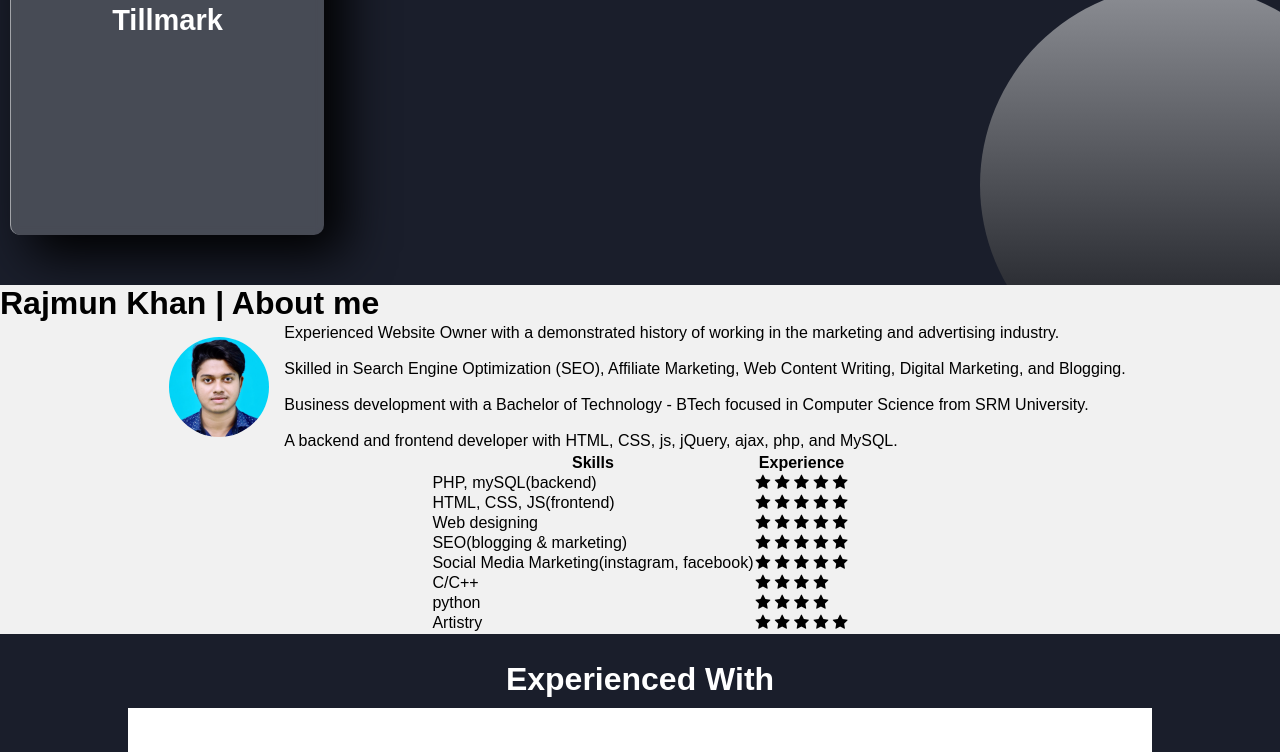
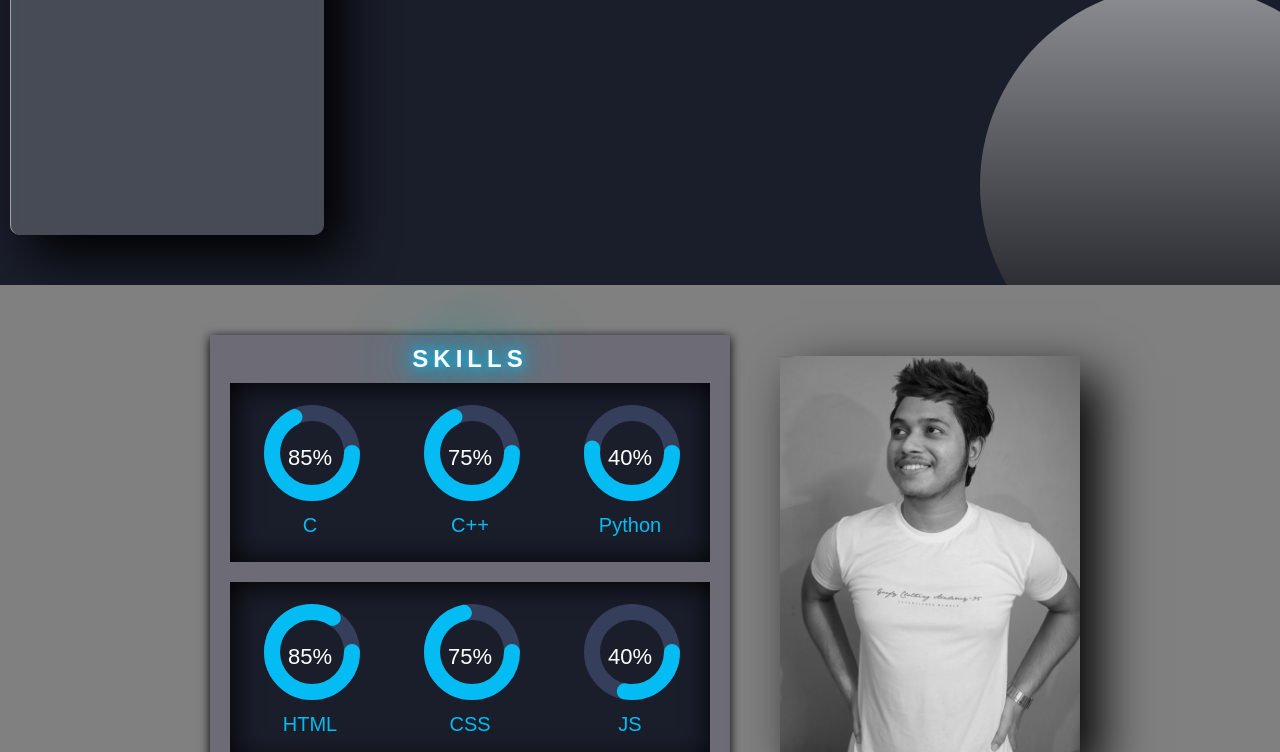
Before and after one commit to rajmunkhan/portfolio-hire-a-full-stack-developer, a plain HTML site: page index.html in a window 1280 px wide. Shown: the part 1900-2652 px from the top of the page. Drawn offline with Linux system fonts and the light colour scheme.

Commit message:
Add files via upload

```diff
--- a/index.html
+++ b/index.html
@@ -121,13 +121,13 @@
             <div class="card3 card">
                 <h1 class="card-h1">03</h1>
                 <div class="portfolio-img">
-                    <img src="img/prologo1.jpg" alt="raaj's projects">
-                    <h2>Tillmark</h2>
+                    <img style="width: 130px;" src="skills/fast delivery logo.png" alt="raaj's projects">
+                    <h2>Fast Delivery</h2>
                 </div>
                 <div class="project-inside">
                     <h2>Project 3</h2>
-                    <button><a href="https://tillmark.000webhostapp.com/">LINK</a></button>
-                    <p>This was my first project and it is not responsive because I didn't use mediaquery here.</p>
+                    <button><a href="https://rajmunkhan.github.io/skygoal/">LINK</a></button>
+                    <p>This is a landing page for the delivery service company. This is just a front end project</p>
                     <div>
                         <i class="fa fa-star"></i>
                         <i class="fa fa-star"></i>
@@ -142,13 +142,13 @@
             <div class="card4 card">
                 <h1 class="card-h1">04</h1>
                 <div class="portfolio-img">
-                    <img src="img/prologo1.jpg" alt="raaj's projects">
-                    <h2>Tillmark</h2>
+                    <!-- <img src="img/prologo1.jpg" alt="raaj's projects"> -->
+                    <h2>Learner's Refined</h2>
                 </div>
                 <div class="project-inside">
                     <h2>Project 4</h2>
-                    <button><a href="https://tillmark.000webhostapp.com/">LINK</a></button>
-                    <p>This was my first project and it is not responsive because I didn't use mediaquery here.</p>
+                    <button><a href="https://github.com/rajmunkhan/HackAcode">LINK</a></button>
+                    <p>This is my hackathon project(team of 2 members). This has almost all the features of google classromm and more than that. It is my biggest project till now.</p>
                     <div>
                         <i class="fa fa-star"></i>
                         <i class="fa fa-star"></i>
@@ -165,115 +165,103 @@
     </section>
 
 
-    <div class="about" id="about">
-        <h1 data-text="Rajmun&nbsp;Khan&nbsp;&#124;&nbsp;About&nbsp;me">Rajmun Khan | About me</h1>
-        <div class="flex" style="flex-wrap: wrap;">
-            <div class=" about-me flex">
-                <img style="width: 100px; border-radius: 50%; padding: 15px;" src="img/rajmun.JPG" alt="hire a full stack developer">
-                Experienced Website Owner with a demonstrated history of working in the marketing and advertising
-                industry.
-                <br>
-                <br>
-                Skilled in Search Engine Optimization (SEO), Affiliate Marketing, Web Content Writing, Digital
-                Marketing, and Blogging.
-                <br>
-                <br>
-                Business development with a Bachelor of Technology - BTech focused in Computer Science from SRM
-                University.
-                <br>
-                <br>
-                A backend and frontend developer with HTML, CSS, js, jQuery, ajax, php, and MySQL.
+    <section>
+        <!-- <video src="./img/pexels-rostislav-uzunov-5680034.mp4" autoplay="true" loop="true" muted><video></video> -->
+        <div style="flex-wrap: wrap;display: flex;justify-content: center; margin: 0; padding: 20px; background-color: gray;align-items: center;">
+            <div class="about-left">
+                <h2>Skills</h2>
+                <div class="skills">
+                    <div class="skill-meter">
+                        <div class="meter c">
+                            <div  style="display: flex;justify-content: center;align-items: center;width: 130px;height: 130px; position: absolute; top: 10px;">
+                                <span style="color: white; font-size: 22px;">85%</span></div>
+
+                            <svg>
+                                <circle cx="50" cy="50" r="40" />
+                                <circle cx="50" cy="50" r="40" />
+                            </svg>
+                            <span style="color: #03bcf4; font-size: 20px;padding: 10px;">C</span>
+                        </div>
+                        <div class="meter cpp">
+                            <div  style="display: flex;justify-content: center;align-items: center;width: 130px;height: 130px; position: absolute; top: 10px;">
+                                <span style="color: white; font-size: 22px;">75%</span></div>
+
+                            <svg>
+                                <circle cx="50" cy="50" r="40" />
+                                <circle cx="50" cy="50" r="40" />
+                            </svg>
+                            <span style="color: #03bcf4; font-size: 20px;padding: 10px;">C++</span>
+                        </div>
+                        <div class="meter python">
+                            <div  style="display: flex;justify-content: center;align-items: center;width: 130px;height: 130px; position: absolute; top: 10px;">
+                                <span style="color: white; font-size: 22px;">40%</span></div>
+
+                            <svg>
+                                <circle cx="50" cy="50" r="40" />
+                                <circle cx="50" cy="50" r="40" />
+                            </svg>
+                            <span style="color: #03bcf4; font-size: 20px;padding: 10px;">Python</span>
+                        </div>
+
+                    </div>
+                    <div class="skill-meter">
+                        <div class="meter html">
+                            <div  style="display: flex;justify-content: center;align-items: center;width: 130px;height: 130px; position: absolute; top: 10px;">
+                                <span style="color: white; font-size: 22px;">85%</span></div>
+
+                            <svg>
+                                <circle cx="50" cy="50" r="40" />
+                                <circle cx="50" cy="50" r="40" />
+                            </svg>
+                            <span style="color: #03bcf4; font-size: 20px;padding: 10px;">HTML</span>
+                        </div>
+                        <div class="meter css">
+                            <div  style="display: flex;justify-content: center;align-items: center;width: 130px;height: 130px; position: absolute; top: 10px;">
+                                <span style="color: white; font-size: 22px;">75%</span></div>
+
+                            <svg>
+                                <circle cx="50" cy="50" r="40" />
+                                <circle cx="50" cy="50" r="40" />
+                            </svg>
+                            <span style="color: #03bcf4; font-size: 20px;padding: 10px;">CSS</span>
+                        </div>
+                        <div class="meter js">
+                            <div  style="display: flex;justify-content: center;align-items: center;width: 130px;height: 130px; position: absolute; top: 10px;">
+                                <span style="color: white; font-size: 22px;">40%</span></div>
+
+                            <svg>
+                                <circle cx="50" cy="50" r="40" />
+                                <circle cx="50" cy="50" r="40" />
+                            </svg>
+                            <span style="color: #03bcf4; font-size: 20px;padding: 10px;">JS</span>
+                        </div>
+
+                    </div>
+
+                </div>
             </div>
-            <div class="skills">
-                <table id="skills">
-                    <tr>
-                        <th>Skills</th>
-                        <th>Experience</th>
-                    </tr>
-                    <tr>
-                        <td>PHP, mySQL(backend)</td>
-                        <td class="second-td"><i class="fa fa-star"></i>
-                            <i class="fa fa-star"></i>
-                            <i class="fa fa-star"></i>
-                            <i class="fa fa-star"></i>
-                            <i class="fa fa-star"></i>
-                        </td>
-                    </tr>
-                    <tr>
-                        <td>HTML, CSS, JS(frontend)</td>
-                        <td class="second-td"><i class="fa fa-star"></i>
-                            <i class="fa fa-star"></i>
-                            <i class="fa fa-star"></i>
-                            <i class="fa fa-star"></i>
-                            <i class="fa fa-star"></i>
-                        </td>
-                    </tr>
-                    <tr>
-                        <td>Web designing</td>
-                        <td class="second-td"><i class="fa fa-star"></i>
-                            <i class="fa fa-star"></i>
-                            <i class="fa fa-star"></i>
-                            <i class="fa fa-star"></i>
-                            <i class="fa fa-star"></i>
-                        </td>
-                    </tr>
-                    <tr>
-                        <td>SEO(blogging & marketing)</td>
-                        <td class="second-td"><i class="fa fa-star"></i>
-                            <i class="fa fa-star"></i>
-                            <i class="fa fa-star"></i>
-                            <i class="fa fa-star"></i>
-                            <i class="fa fa-star"></i>
-                        </td>
-                    </tr>
-                    <tr>
-                        <td>Social Media Marketing(instagram, facebook)</td>
-                        <td class="second-td"><i class="fa fa-star"></i>
-                            <i class="fa fa-star"></i>
-                            <i class="fa fa-star"></i>
-                            <i class="fa fa-star"></i>
-                            <i class="fa fa-star"></i>
-                        </td>
-                    </tr>
-                    <tr>
-                        <td>C/C++</td>
-                        <td class="second-td"><i class="fa fa-star"></i>
-                            <i class="fa fa-star"></i>
-                            <i class="fa fa-star"></i>
-                            <i class="fa fa-star"></i>
-                        </td>
-                    </tr>
-                    <tr>
-                        <td>python</td>
-                        <td class="second-td"><i class="fa fa-star"></i>
-                            <i class="fa fa-star"></i>
-                            <i class="fa fa-star"></i>
-                            <i class="fa fa-star"></i>
-                        </td>
-                    </tr>
-                    <tr>
-                        <td>Artistry</td>
-                        <td class="second-td"><i class="fa fa-star"></i>
-                            <i class="fa fa-star"></i>
-                            <i class="fa fa-star"></i>
-                            <i class="fa fa-star"></i>
-                            <i class="fa fa-star"></i>
-                        </td>
-                    </tr>
+            <div class="about-right">
+                <div style="box-shadow: 20px 20px 50px rgb(0 0 0);">
+                    <img src="./img/rajmunkhan.jpg" alt="pic of fullstack web developer rajmun khan">
 
-                </table>
+                </div>
             </div>
 
         </div>
-    </div>
+    </section>
     <div class="experience flex" id="experience">
         <h1 style="padding-bottom:10px ;">Experienced With</h1>
         <div class="imgs">
             <div class="slide">
-                <img src="img/Blogger-Logo.png" alt="blogger">
-                <img src="img/hostinger.jpg" alt="hostinger">
-                <img src="img/iot.png" alt="wordpress">
-                <img src="img/000web.png" alt="000webhost">
+                <img src="skills/bootstrap logo.jpg" alt="">
+                <img src="skills/c language.png" alt="">
+                <img src="skills/c++ language logo.png" alt="">
+                <img src="skills/css logo.png" alt="">
+                <img src="skills/html logo.png" alt="">
+                <img src="skills/js logo.png" alt="">
+                <img src="skills/mysql logo.png" alt="">
+                <img src="skills/php logo.png" alt="">
+                <img src="skills/python logo.png" alt="">
 
             </div>
         </div>
```
